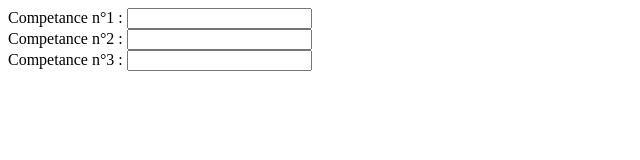
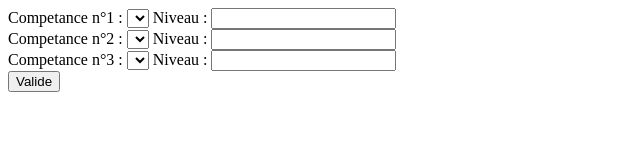
Before and after one commit to DamienEvrard/hackaton, a website: page public/formulaire.html in a window 1280 px wide. Shown: the whole page, without its empty margins (0-640 px from the left). Drawn offline with nearby package versions, Linux system fonts and the light colour scheme; no server answers.

Commit message:
Modification du formulaire

```diff
--- a/public/formulaire.html
+++ b/public/formulaire.html
@@ -2,35 +2,52 @@
 <html lang="fr" dir="ltr">
   <head>
     <meta charset="utf-8">
+    <script src="/packages/jquery/dist/jquery.min.js"></script>
     <title></title>
   </head>
   <body>
-    <form class="choisieCompetence" action="index.html" method="post">
+    <form class="choisieCompetence" action="/qualifie" method="post">
       <div class="form-example">
         <label for="name">Competance n°1 : </label>
-        <input type="text" name="" id="cpt_1" required>
+        <select id="comp1" name="competences" class="listeCompetence">
+
+        </select>
+        <label for="name">Niveau : </label>
+        <input type="text" id ="val1" name="val1" value="">
+
       </div>
       <div class="form-example">
         <label for="name">Competance n°2 : </label>
-        <input type="text" name="" id="cpt_1" required>
+        <select  id="comp2" name="competences" class="listeCompetence">
+
+        </select>
+        <label for="name">Niveau : </label>
+        <input type="text" id ="val2" name="val2" value="">
       </div>
       <div class="form-example">
         <label for="name">Competance n°3 : </label>
-        <input type="text" name="" id="cpt_1" required>
+        <select id="comp3" name="competences" class="listeCompetence">
+
+        </select>
+        <label for="name">Niveau : </label>
+        <input type="text" id ="val3" name="val3" value="">
       </div>
-
+      <button type="submit" name="button">Valide</button>
     </form>
   </body>
   <script>
+
+ <!--blavla-->
+
     //either use jQuery or AngularJS...
     $(document).ready(function() {
       $.ajax({
         method: 'GET',
-        url: 'affichecomp/',
+        url: 'competences/',
         dataType: 'json',
         success: function(data) {
           (data).forEach(function(d,i) {
-            $('#tabPersonnels_jQ').append('<tr ><td>'+d.emploi+'</td></tr>');
+            $('.listeCompetence').append('<option values='+d.libelle+'>'+d.libelle+'</option>');
           });
         },
         error: function(x, error) {
@@ -39,15 +56,7 @@
       });
     });
 
-    var app = angular.module('gpecApp', []);
 
-    app.controller('controleur', function($scope, $http) {
-
-      $http.get('/personnels').then(function(response) {
-        $scope.personnels = response.data;
-      });
-
-    });
 
   </script>
 </html>
```
